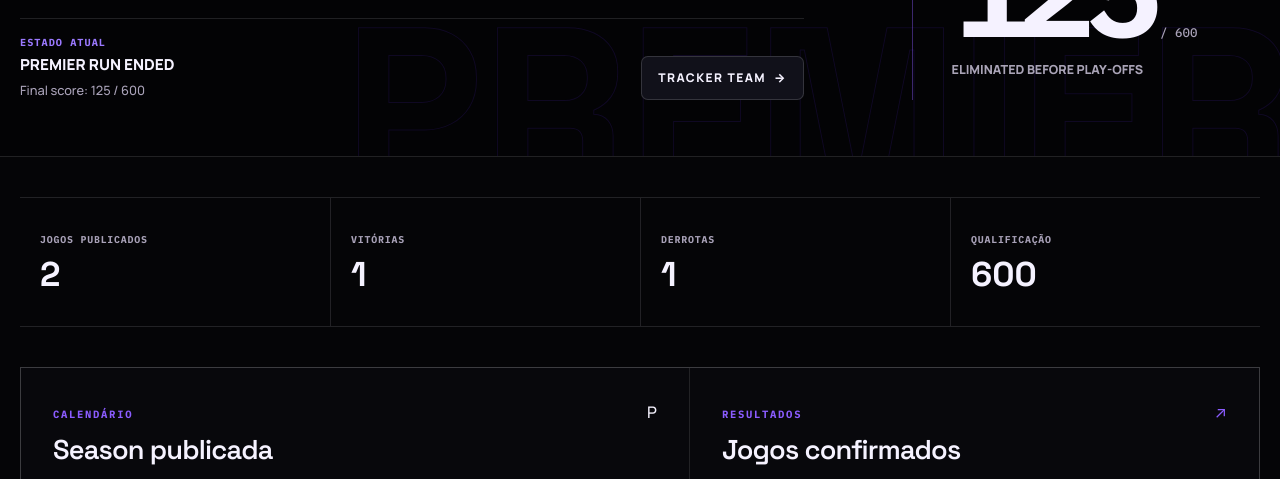
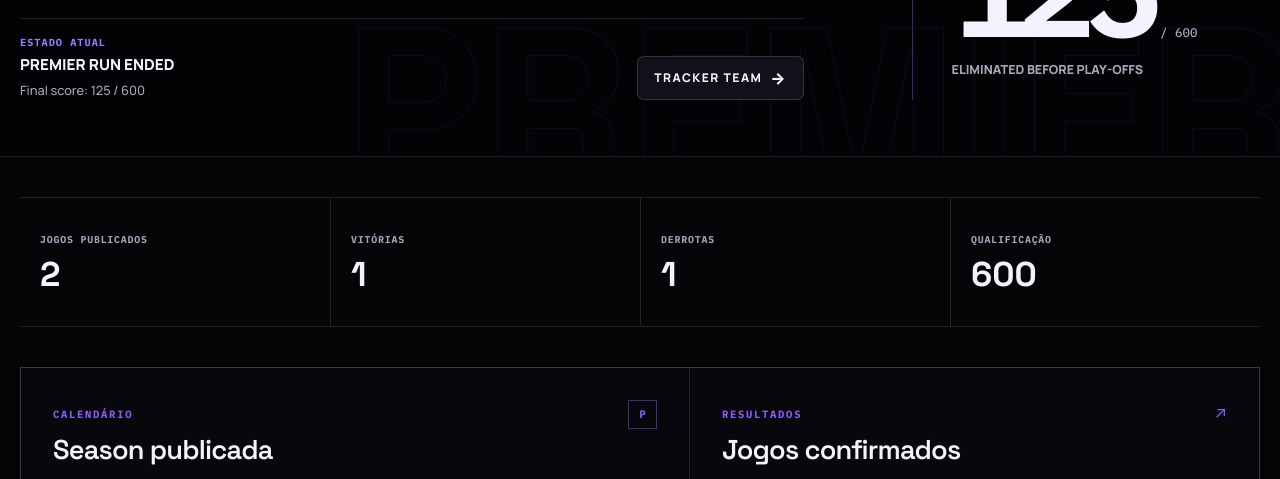
Before and after one commit to dstx11/Shush, a React (Vite) app: page /esports/valorant/premier in a window 1280 px wide. Shown: the part 396-875 px from the top of the page. Built offline with nearby package versions, Linux system fonts and the light colour scheme.

Commit message:
Style lightweight typographic UI glyphs

```diff
--- a/src/styles/audit.css
+++ b/src/styles/audit.css
@@ -1999,3 +1999,29 @@ select:focus-visible {
     animation: none !important;
   }
 }
+
+
+.menu-glyph {
+  display: block;
+  font-size: 1.25rem;
+  font-weight: 500;
+  line-height: 1;
+}
+
+.button-arrow {
+  display: inline-block;
+  font-size: 1rem;
+  line-height: 1;
+}
+
+.audit-section-mark {
+  display: grid;
+  width: 1.8rem;
+  height: 1.8rem;
+  place-items: center;
+  border: 1px solid rgba(139, 92, 255, .45);
+  color: #8b5cff;
+  font-family: var(--font-mono);
+  font-size: .68rem;
+  font-weight: 900;
+}
```
